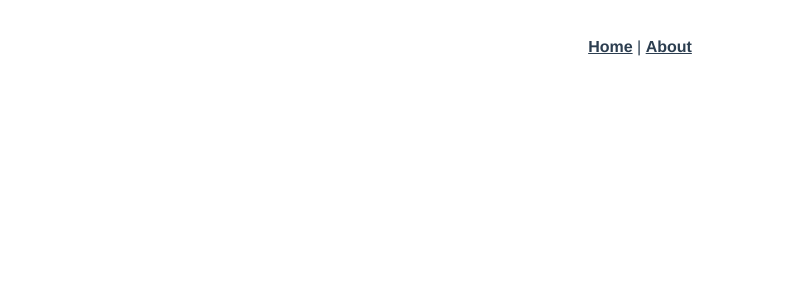
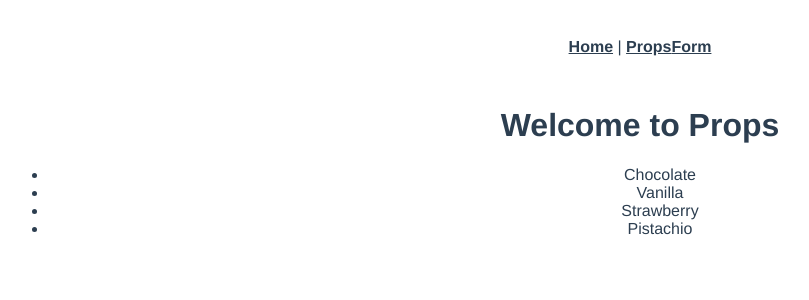
Before and after one commit to staten-island-tech/full-stack-2021-mystic, a Vue app in the folder basics/: page /Props in a window 1280 px wide. Shown: the top 300 px of the page, without its empty margins (0-809 px from the left). Built offline with nearby package versions, Linux system fonts and the light colour scheme.

Commit message:
uploaded Day 2

```diff
--- a/basics/src/App.vue
+++ b/basics/src/App.vue
@@ -2,7 +2,8 @@
   <div id="app">
     <div id="nav">
       <router-link to="/">Home</router-link> |
-      <router-link to="/about">About</router-link>
+      <router-link to="/props">Props</router-link>
+      <router-link to="/form">Form</router-link>
     </div>
     <router-view />
   </div>
--- /dev/null
+++ b/basics/src/components/Child.vue
@@ -0,0 +1,20 @@
+<template>
+  <div>
+    <h1>{{ greeting }}</h1>
+    <ul>
+      <li v-for="flavor in icecream" :key="flavor">{{ flavor }}</li>
+    </ul>
+  </div>
+</template>
+
+<script>
+export default {
+  name: "Child",
+  props: {
+    greeting: String,
+    icecream: Array,
+  },
+};
+</script>
+
+<style></style>
--- a/basics/src/router/index.js
+++ b/basics/src/router/index.js
@@ -8,23 +8,30 @@ const routes = [
   {
     path: "/",
     name: "Home",
-    component: Home
+    component: Home,
   },
   {
-    path: "/about",
-    name: "About",
+    path: "/Props",
+    name: "Props",
     // route level code-splitting
     // this generates a separate chunk (about.[hash].js) for this route
     // which is lazy-loaded when the route is visited.
     component: () =>
-      import(/* webpackChunkName: "about" */ "../views/About.vue")
-  }
+      import(/* webpackChunkName: "about" */ "../views/Props.vue"),
+  },
+  {
+    path: "/Form",
+    name: "Form",
+
+    component: () =>
+      import(/* webpackChunkName: "about" */ "../views/Form.vue"),
+  },
 ];
 
 const router = new VueRouter({
   mode: "history",
   base: process.env.BASE_URL,
-  routes
+  routes,
 });
 
 export default router;
--- a/basics/src/views/About.vue
+++ /dev/null
@@ -1,5 +0,0 @@
-<template>
-  <div class="about">
-    <h1>This is an about page</h1>
-  </div>
-</template>
--- /dev/null
+++ b/basics/src/views/Form.vue
@@ -0,0 +1,24 @@
+<template>
+  <div>
+    <form>
+      <input type="email" required v-model="email" />
+      <input type="password" required v-model="password" />
+      <p>{{ email }}</p>
+      <p>{{ password }}</p>
+    </form>
+  </div>
+</template>
+
+<script>
+export default {
+  name: "Form",
+  data() {
+    return {
+      email: "",
+      password: "",
+    };
+  },
+};
+</script>
+
+<style></style>
--- a/basics/src/views/Home.vue
+++ b/basics/src/views/Home.vue
@@ -7,6 +7,10 @@
     <ul>
       <li v-for="animal in animals" :key="animal">{{ animal }}</li>
     </ul>
+    <h2 v-if="isLoggedIn">Welcome</h2>
+    <h2 v-else>Please Login</h2>
+    <button v-if="isLoggedIn" @click="logout">Logout</button>
+    <button v-else @click="login">Login</button>
   </div>
 </template>
 
@@ -21,6 +25,7 @@ export default {
       student: "Harry",
       animals: ["horse", "savva", "pig", "Zebra", "lion"],
       animal: "",
+      isLoggedIn: false,
     };
   },
   methods: {
@@ -31,7 +36,18 @@ export default {
       let number = Math.floor(Math.random() * 5);
       this.animal = this.animals[number];
     },
+    login: function() {
+      this.isLoggedIn = true;
+    },
+    logout: function() {
+      this.isLoggedIn = false;
+    },
   },
+  created() {},
+  mounted() {
+    this.changeAnimal();
+  },
+  beforeCreate() {},
 };
 </script>
 
--- /dev/null
+++ b/basics/src/views/Props.vue
@@ -0,0 +1,23 @@
+<template>
+  <div>
+    <Child :greeting="greeting" :icecream="icecream" />
+  </div>
+</template>
+
+<script>
+import Child from "../components/Child";
+
+export default {
+  data() {
+    return {
+      greeting: "Welcome to Props",
+      icecream: ["Chocolate", "Vanilla", "Strawberry", "Pistachio"],
+    };
+  },
+  components: {
+    Child,
+  },
+};
+</script>
+
+<style></style>
```
